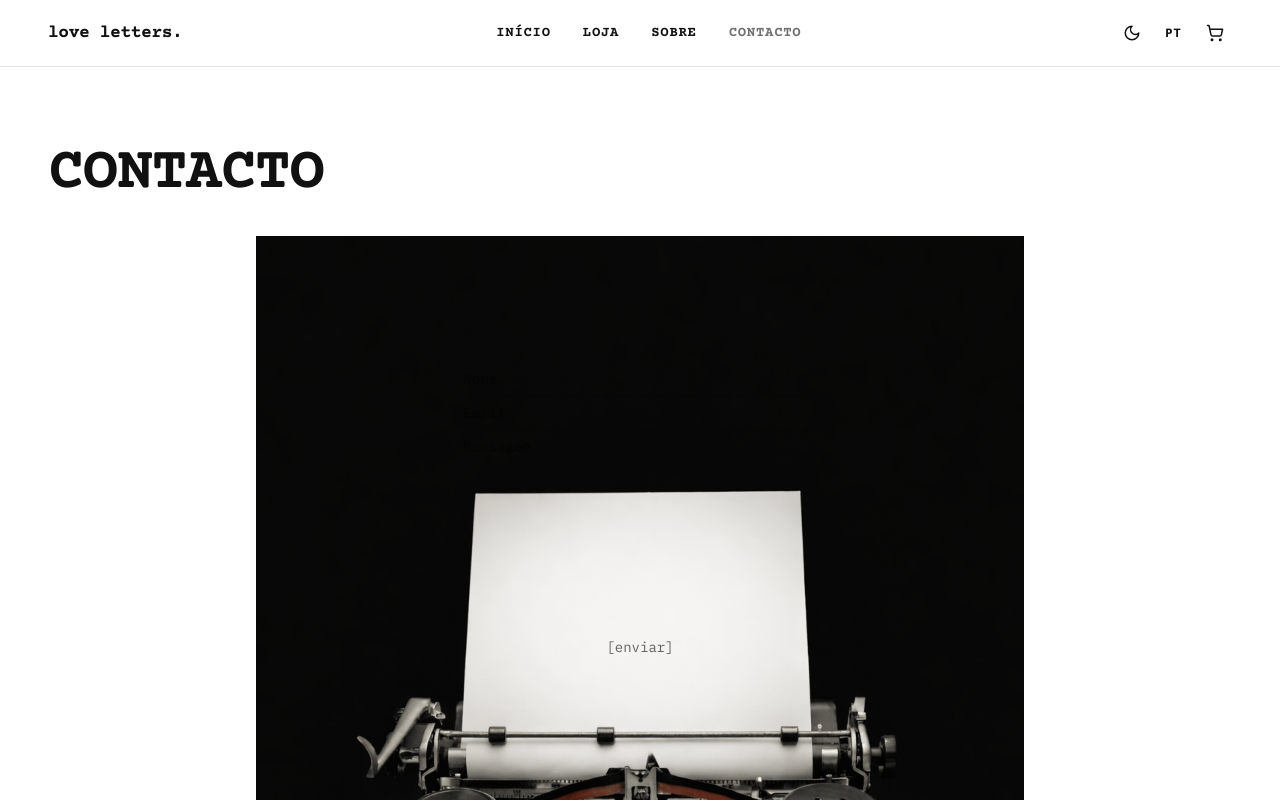
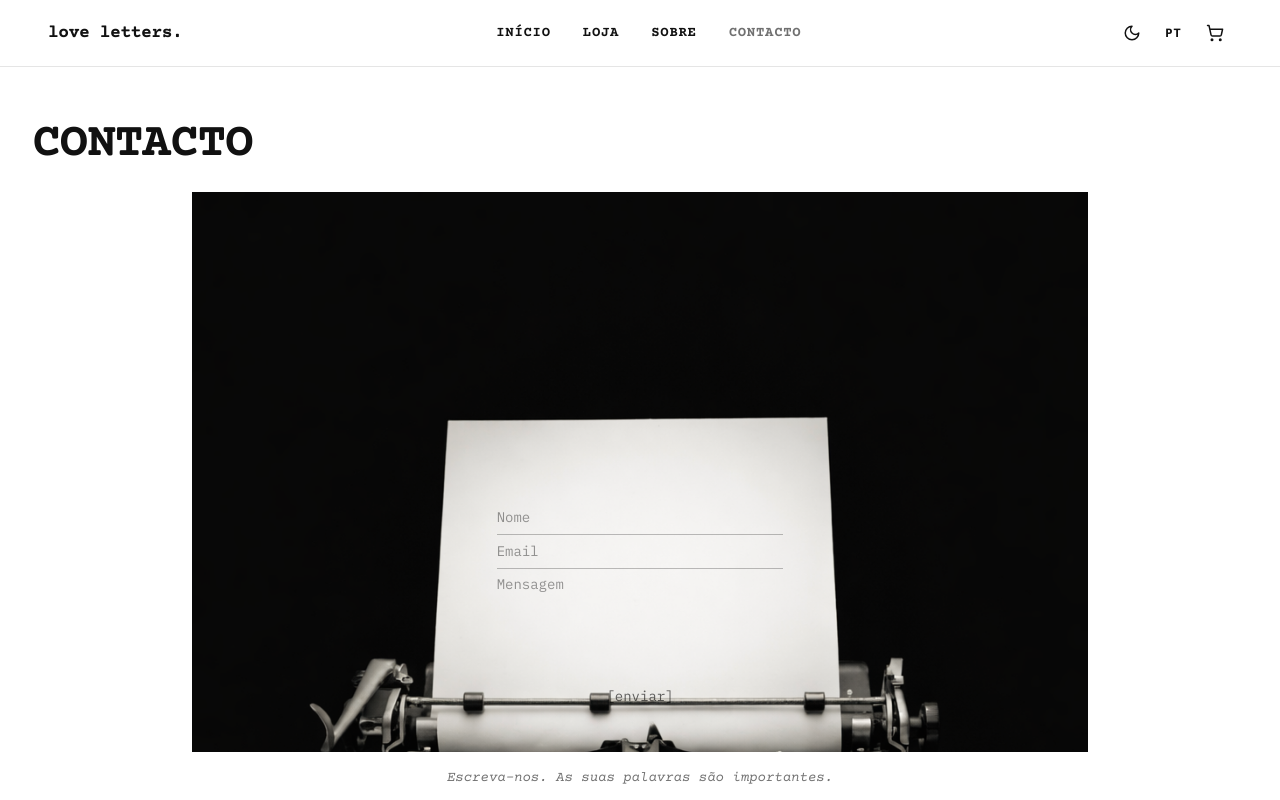
Before and after one commit to rupertviglione/loveletters-frontend, a React (Create React App) app: page /contact in a window 1280 px wide. Shown: the top 800 px of the page. Built offline with nearby package versions, Linux system fonts and the light colour scheme; no server answers.

Commit message:
Update Contact.js

```diff
--- a/src/pages/Contact.js
+++ b/src/pages/Contact.js
@@ -46,36 +46,40 @@ const Contact = () => {
   };
 
   return (
-    <div className="min-h-screen pt-20 md:pt-28 bg-background" data-testid="contact-page">
-      <div className="py-4 md:py-8 px-4 md:px-8 lg:px-12">
-        <h1 className="font-courier font-bold text-3xl md:text-5xl lg:text-6xl uppercase tracking-tight leading-none">
+    <div className="min-h-screen pt-16 md:pt-24 bg-background" data-testid="contact-page">
+      <div className="py-3 md:py-6 px-4 md:px-8">
+        <h1 className="font-courier font-bold text-2xl md:text-4xl lg:text-5xl uppercase tracking-tight leading-none">
           {t('Contacto', 'Contact')}
         </h1>
       </div>
 
       <motion.div
-        initial={{ opacity: 0, y: 30 }}
+        initial={{ opacity: 0, y: 20 }}
         animate={{ opacity: 1, y: 0 }}
-        transition={{ duration: 0.8 }}
-        className="w-full"
+        transition={{ duration: 0.6 }}
+        className="px-2 md:px-4"
       >
-        {/* Typewriter with form overlay */}
-        <div className="relative w-full max-w-3xl mx-auto">
+        {/* Typewriter container - crops black space */}
+        <div className="relative w-full max-w-4xl mx-auto overflow-hidden" style={{ maxHeight: '70vh' }}>
+          {/* Image with negative margins to crop black space */}
+          <div className="relative" style={{ marginTop: '-8%', marginBottom: '-20%' }}>
             <img
               src="/img/contacto.png"
               alt="Typewriter"
               className="w-full h-auto block"
             />
 
-          {/* Form positioned over the paper - uses percentage of image */}
+            {/* Form positioned exactly on the paper */}
+            {/* Paper: top 25%, bottom 47%, left 30%, right 30% */}
             <form
               onSubmit={handleSubmit}
-            className="absolute flex flex-col"
+              className="absolute flex flex-col justify-between"
               style={{
-              top: '11%',
-              left: '27%',
-              right: '27%',
-              height: '26%'
+                top: '27%',
+                bottom: '55%',
+                left: '32%',
+                right: '32%',
+                padding: '2%'
               }}
               data-testid="contact-form"
             >
@@ -84,8 +88,8 @@ const Contact = () => {
                 required
                 value={formData.name}
                 onChange={(e) => setFormData({ ...formData, name: e.target.value })}
-              className="w-full bg-transparent border-0 border-b border-black/20 focus:border-black/40 focus:outline-none font-mono placeholder:text-black/40 text-black"
-              style={{ fontSize: 'min(3vw, 14px)', padding: 'min(1vw, 6px) 0' }}
+                className="w-full bg-transparent border-0 border-b border-black/25 focus:border-black/50 focus:outline-none font-mono placeholder:text-black/40 text-black"
+                style={{ fontSize: 'clamp(10px, 2vw, 14px)', padding: 'clamp(2px, 0.5vw, 6px) 0' }}
                 placeholder={t('Nome', 'Name')}
                 data-testid="contact-name"
               />
@@ -95,8 +99,8 @@ const Contact = () => {
                 required
                 value={formData.email}
                 onChange={(e) => setFormData({ ...formData, email: e.target.value })}
-              className="w-full bg-transparent border-0 border-b border-black/20 focus:border-black/40 focus:outline-none font-mono placeholder:text-black/40 text-black"
-              style={{ fontSize: 'min(3vw, 14px)', padding: 'min(1vw, 6px) 0' }}
+                className="w-full bg-transparent border-0 border-b border-black/25 focus:border-black/50 focus:outline-none font-mono placeholder:text-black/40 text-black"
+                style={{ fontSize: 'clamp(10px, 2vw, 14px)', padding: 'clamp(2px, 0.5vw, 6px) 0' }}
                 placeholder="Email"
                 data-testid="contact-email"
               />
@@ -106,7 +110,7 @@ const Contact = () => {
                 value={formData.message}
                 onChange={(e) => setFormData({ ...formData, message: e.target.value })}
                 className="w-full flex-1 bg-transparent border-0 focus:outline-none font-mono placeholder:text-black/40 text-black resize-none overflow-hidden"
-              style={{ fontSize: 'min(3vw, 14px)', padding: 'min(1vw, 6px) 0', lineHeight: '1.4' }}
+                style={{ fontSize: 'clamp(10px, 2vw, 14px)', padding: 'clamp(2px, 0.5vw, 6px) 0', lineHeight: '1.3' }}
                 placeholder={t('Mensagem', 'Message')}
                 data-testid="contact-message"
               />
@@ -114,16 +118,17 @@ const Contact = () => {
               <button
                 type="submit"
                 disabled={loading}
-              className="font-mono text-black/60 hover:text-black transition-colors disabled:opacity-30 text-center"
-              style={{ fontSize: 'min(3vw, 14px)', padding: 'min(0.5vw, 4px) 0' }}
+                className="font-mono text-black/60 hover:text-black transition-colors disabled:opacity-30 text-center mt-1"
+                style={{ fontSize: 'clamp(10px, 2vw, 14px)' }}
                 data-testid="contact-submit"
               >
                 {loading ? '...' : `[${t('enviar', 'send')}]`}
               </button>
             </form>
           </div>
+        </div>
 
-        <p className="text-center font-serif text-sm md:text-base italic text-muted-foreground mt-6 md:mt-8 px-4 pb-8">
+        <p className="text-center font-serif text-xs md:text-sm italic text-muted-foreground mt-4 px-4 pb-6">
           {t(
             'Escreva-nos. As suas palavras são importantes.',
             'Write to us. Your words matter.'
```
Lines whose indentation alone changed are shown as unchanged.
